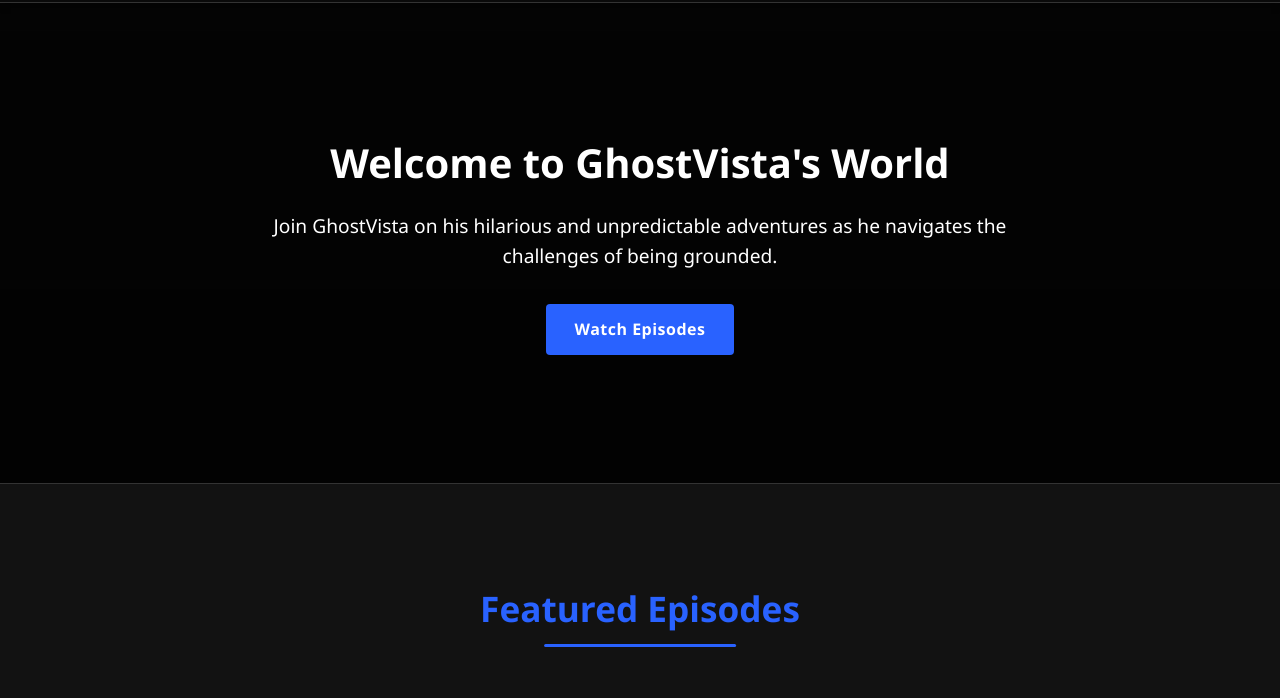
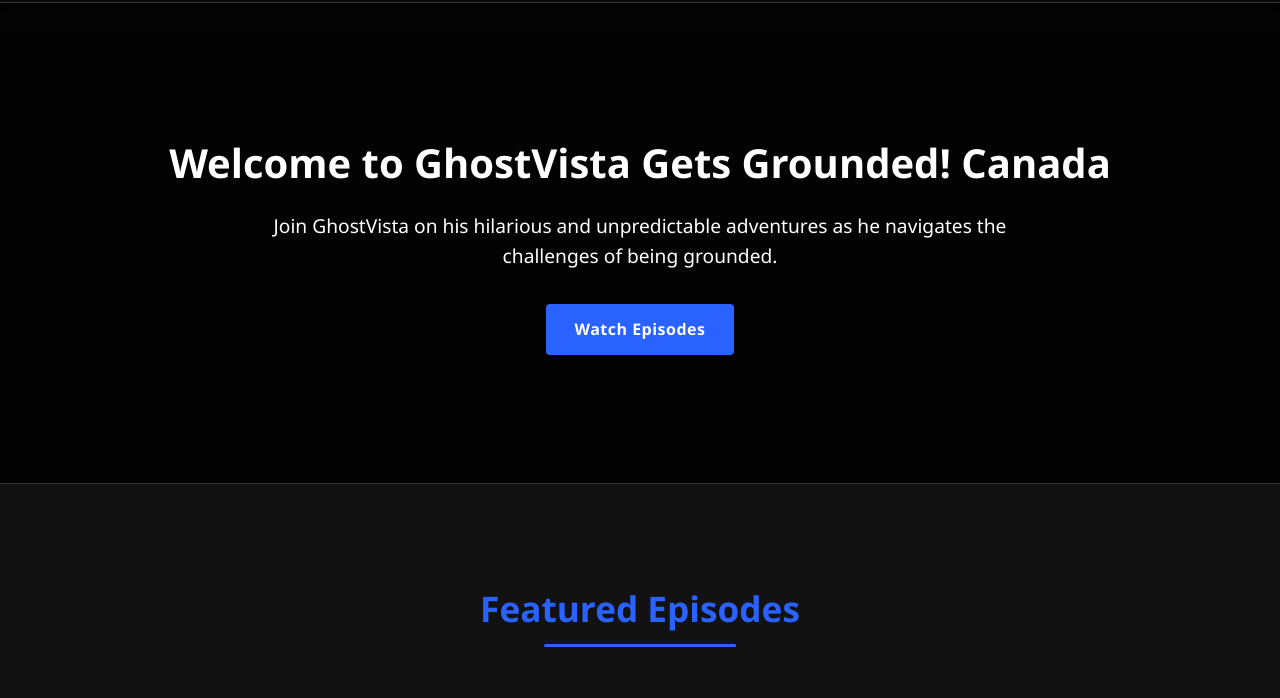
Before and after one commit to notghostvista/gvgg, a plain HTML site: page index.html in a window 1280 px wide. Shown: the part 88-786 px from the top of the page. Drawn offline with Linux system fonts and the light colour scheme.

Commit message:
Update index.html

```diff
--- a/index.html
+++ b/index.html
@@ -73,7 +73,7 @@
     <main>
         <section class="hero">
             <div class="hero-content">
-                <h2>Welcome to GhostVista's World</h2>
+                <h2>Welcome to GhostVista Gets Grounded! Canada</h2>
                 <p>Join GhostVista on his hilarious and unpredictable adventures as he navigates the challenges of being grounded.</p>
                 <a href="Seasons/seasons.html" class="cta-button">Watch Episodes</a>
             </div>
```
